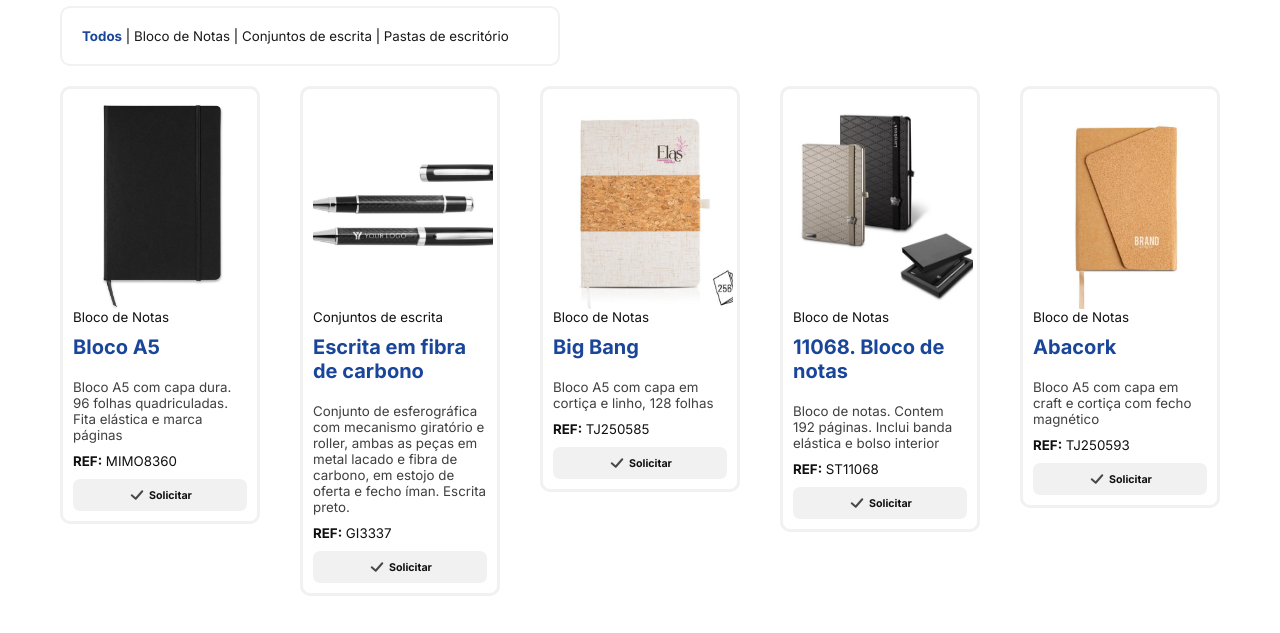
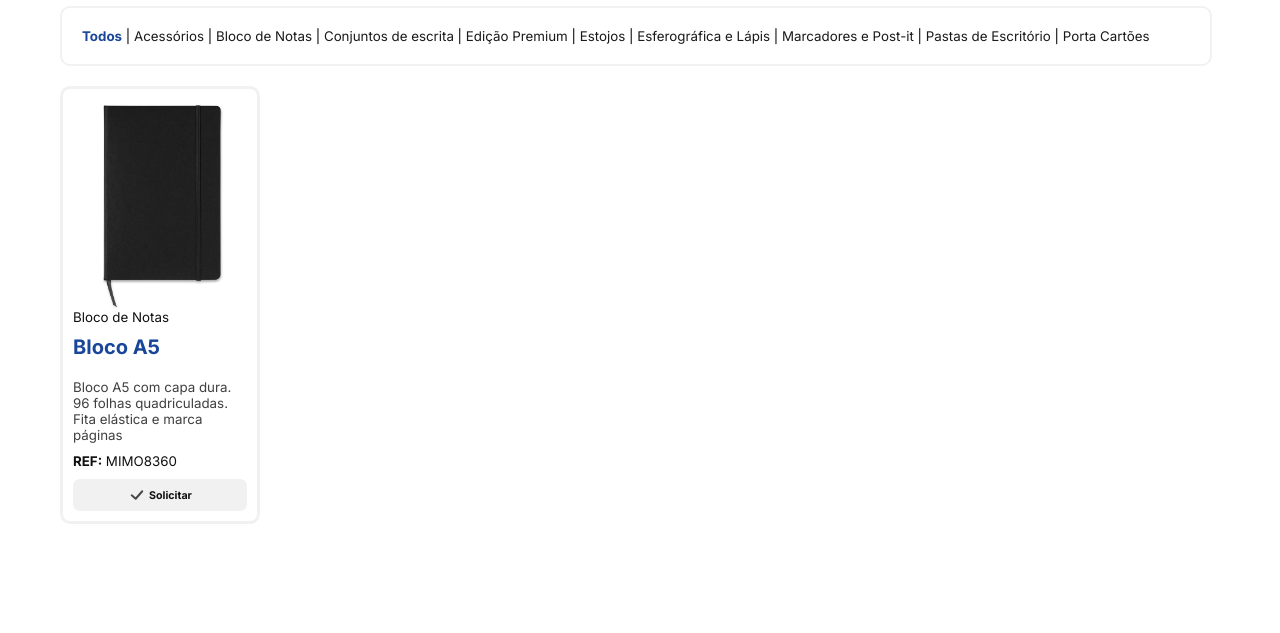
Before and after one commit to andersonmarioneto/privet-solutions, a plain HTML site: page produto.html in a window 1280 px wide. Shown: the part 104-737 px from the top of the page. Drawn offline with nearby package versions, Linux system fonts and the light colour scheme.

Commit message:
09 de Dezembro

```diff
--- a/_css/stylePro.css
+++ b/_css/stylePro.css
@@ -122,8 +122,7 @@ h1 {
 }
 
 .container-categorias {
-    position: absolute;/*
-    left: 80px;*/
+    position: absolute;
     top: 110px;
     font-size: var(--font-sizeM);
     border: solid 2px var(--sinza-color);
@@ -132,17 +131,20 @@ h1 {
     left: 0;
     right: 0;
     margin-left: 60px;
-    width: 500px;
+    width: calc(100% - 10%);
 }
+
 .container-categorias a {
     color: var(--footer-color2);
     transition: 0.2s;
 }
+
 .container-categorias a:hover {
     color: var(--primary-color);
     font-weight: bold;
     transition: 0.2s;
 }
+
 .container-categorias a.active {
     color: var(--primary-color);
     font-weight: bold;
@@ -187,6 +189,7 @@ h1 {
     display: block;
     transition: 0.7s;
 }
+
 .sub-container-pro .caixa-img img:hover {
     width: 110%;
     height: 110%;
--- a/produto.html
+++ b/produto.html
@@ -44,9 +44,15 @@
             <ul class="ul" id="menuList">
                 <a href="index.html" class="active"><img src="_img/_icon/home_5.svg"><li>Painel Inicial</li></a>
                 <a href="#" onclick="filterElements('All', event)"><img src="_img/_icon/Category.svg"><li>Produtos <img src="_img/_icon/chevron-right.svg"></li></a>
+                <a href="#" onclick="filterElements('Acessorio', event)"><li class="espacoCategoria">Acessórios</li></a>
                 <a href="#" onclick="filterElements('Bloco', event)"><li class="espacoCategoria">Bloco de Notas</li></a>
                 <a href="#" onclick="filterElements('Escrita', event)"><li class="espacoCategoria">Conjuntos de escrita</li></a>
+                <a href="#" onclick="filterElements('Premium', event)"><li class="espacoCategoria">Edição Premium</li></a>
+                <a href="#" onclick="filterElements('Estojos', event)"><li class="espacoCategoria">Estojos</li></a>
+                <a href="#" onclick="filterElements('Lapis', event)"><li class="espacoCategoria">Esferográfica e Lápis</li></a>
+                <a href="#" onclick="filterElements('Post-it', event)"><li class="espacoCategoria">Marcadores e Post-it</li></a>
                 <a href="#" onclick="filterElements('Pasta', event)"><li class="espacoCategoria">Pastas de escritório</li></a>
+                <a href="#" onclick="filterElements('Cartoes', event)"><li class="espacoCategoria">Porta Cartões</li></a>
             </ul>
         </nav>
         <img src="_img/_icon/menu.svg" onclick="clicar()" class="btn-menu" id="btn-menu">
@@ -56,9 +62,15 @@
 
             <div class="container-categorias categories">
                 <a href="#" class="active" onclick="filterElements('All', event)">Todos</a> |
+                <a href="#" onclick="filterElements('Acessorio', event)">Acessórios</a> |
                 <a href="#" onclick="filterElements('Bloco', event)">Bloco de Notas</a> |
                 <a href="#" onclick="filterElements('Escrita', event)">Conjuntos de escrita</a> |
-                <a href="#" onclick="filterElements('Pasta', event)">Pastas de escritório</a>
+                <a href="#" onclick="filterElements('Premium', event)">Edição Premium</a> |
+                <a href="#" onclick="filterElements('Estojos', event)">Estojos</a> |
+                <a href="#" onclick="filterElements('Lapis', event)">Esferográfica e Lápis</a> |
+                <a href="#" onclick="filterElements('Post-it', event)">Marcadores e Post-it</a> |
+                <a href="#" onclick="filterElements('Pasta', event)">Pastas de Escritório</a> |
+                <a href="#" onclick="filterElements('Cartoes', event)">Porta Cartões</a>
             </div>
             <div class="container-pro">
 
@@ -79,7 +91,7 @@
                     <span class="arrow right" onclick="changeImage(1)">&#10095;</span>
                     <img id="modalImage" src="" alt="Imagem Destacada">
                 </div>
-
+<!--
                 <div class="sub-container-pro Escrita show">
                     <div class="caixa-img"><img src="_img/_product/de fibra.jpg"></div>
                     <p>Conjuntos de escrita</p>
@@ -295,6 +307,7 @@
                     <p><span>REF:</span> MIMO8360</p>
                     <a href="index.html#con" class="btn-detalhes"><img src="_img/_icon/Check.svg">Solicitar</a>
                 </div>
+-->
             </div>
         </section>
 
```
